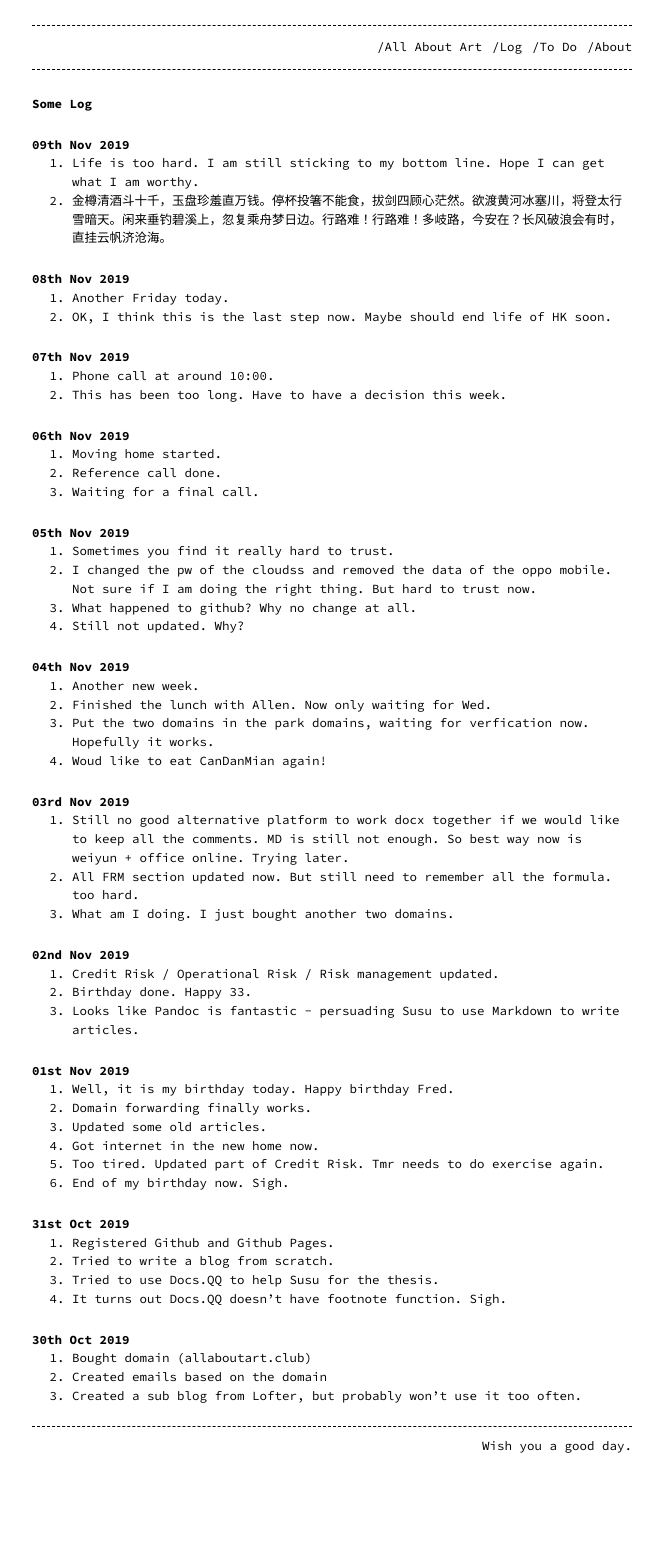
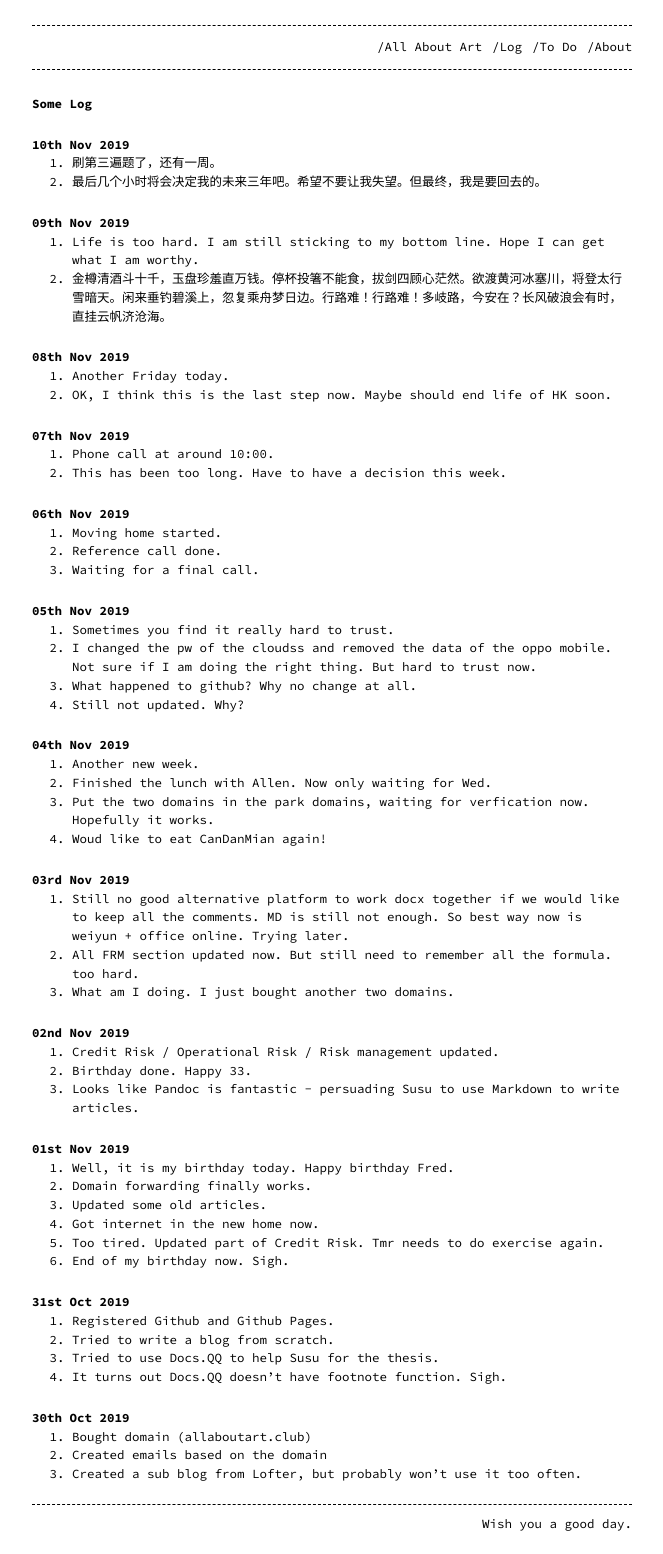
Before and after one commit to 912828qj2/912828qj2.github.io, a Jekyll site: the page built from log.md, in a window 1280 px wide. Shown: the whole page, without its empty margins (308-971 px from the left). Built offline with Jekyll 4.4.1, drawn with Linux system fonts in a browser that asks for light colours; before the commit the page ends 1475 px from its top, so only the background shows below that.

Commit message:
Update log.md

```diff
--- a/log.md
+++ b/log.md
@@ -5,6 +5,11 @@ permalink: /log/
 ---
 
 ## Some Log
+
+### 10th Nov 2019
+
+1. 刷第三遍题了，还有一周。
+2. 最后几个小时将会决定我的未来三年吧。希望不要让我失望。但最终，我是要回去的。
 
 ### 09th Nov 2019
 
```
